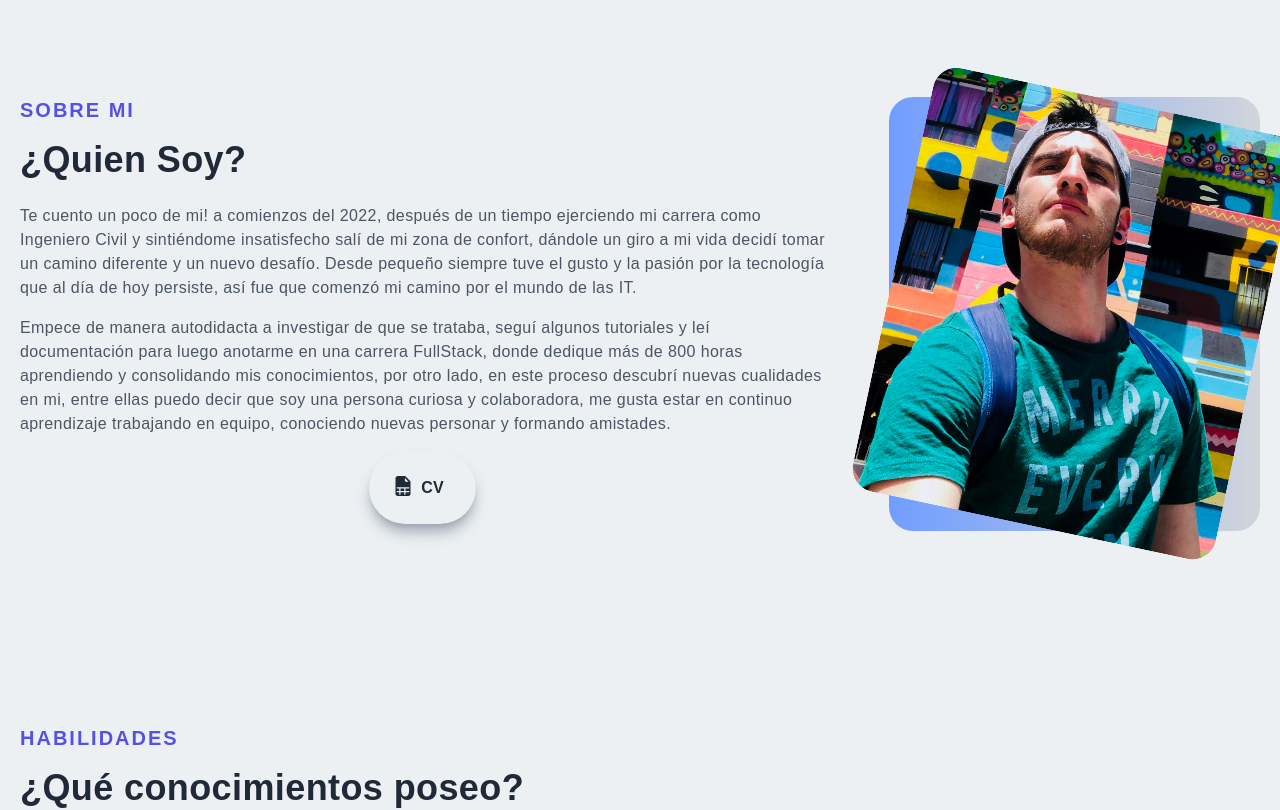
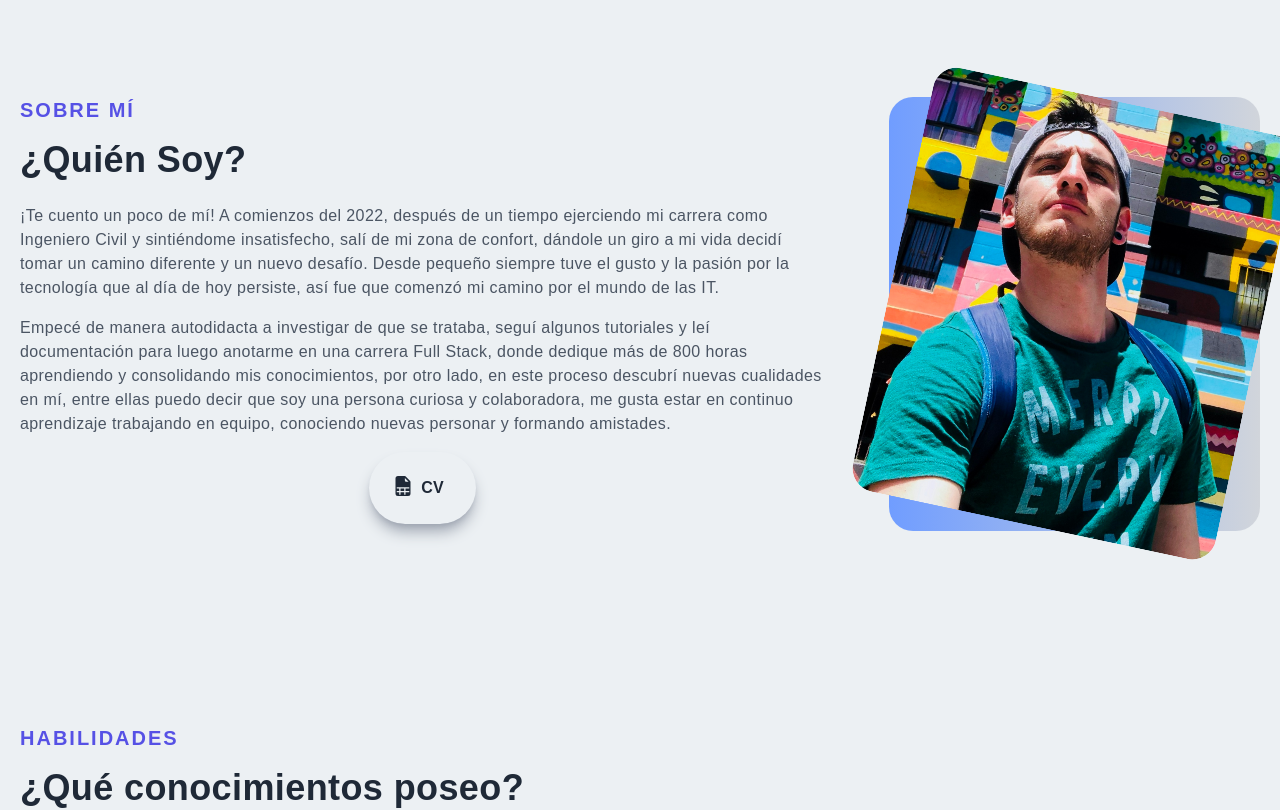
Before and after one commit to RafaMojica/Portfolio-Rafael-Mojica, a Next.js app: page / in a window 1280 px wide. Shown: the part 800-1610 px from the top of the page. Built offline with nearby package versions, Linux system fonts and the light colour scheme.

Commit message:
FIX: Corrección de ortografia

```diff
--- a/common/DescriptionButton.jsx
+++ b/common/DescriptionButton.jsx
@@ -13,7 +13,7 @@ const DescriptionButton = ({frontUrl, backUrl, demoUrl, webUrl}) => {
         <button className="px-8 py-2 mt-8 hover:scale-110 ease-in duration-300">Demo</button>
       </a>
       <a href={webUrl} target="_blank" rel="noreferrer">
-        <button className="px-8 py-2 mt-8 hover:scale-110 ease-in duration-300">Pagina Web</button>
+        <button className="px-8 py-2 mt-8 hover:scale-110 ease-in duration-300">Página Web</button>
       </a>
     </div>
   );
--- a/common/ProjectItem.jsx
+++ b/common/ProjectItem.jsx
@@ -12,7 +12,7 @@ const ProjectItem = ({ project }) => {
         <p className="pb-4 pt-2 text-center">{sumamary}</p>
         <Link className="flex justify-center" href={projectUrl}>
           <p className="px-5 py-2 bg-buttonBgProject font-bold shadow-xl shadow-shodowGrey400 rounded-xl hover:scale-110 ease-in duration-300">
-            Ver mas
+          Ver más
           </p>
         </Link>
       </div>
--- a/components/About.jsx
+++ b/components/About.jsx
@@ -8,22 +8,22 @@ const About = () => {
     <div id="about" className="w-full px-2 flex items-center py-24">
       <div className="max-w-[1240px] m-auto md:grid grid-cols-3 gap-16">
         <div data-aos="zoom-in" className="flex flex-col justify-center col-span-2">
-          <p className="uppercase text-xl tracking-widest text-secondary font-bold">Sobre Mi</p>
-          <h2 className="py-4">¿Quien Soy?</h2>
+          <p className="uppercase text-xl tracking-widest text-secondary font-bold">Sobre Mí</p>
+          <h2 className="py-4">¿Quién Soy?</h2>
           <p className="py-2 text-gray600">
-            Te cuento un poco de mi! a comienzos del 2022, después de un tiempo
+            ¡Te cuento un poco de mí! A comienzos del 2022, después de un tiempo
             ejerciendo mi carrera como Ingeniero Civil y sintiéndome
-            insatisfecho salí de mi zona de confort, dándole un giro a mi vida
+            insatisfecho, salí de mi zona de confort, dándole un giro a mi vida
             decidí tomar un camino diferente y un nuevo desafío. Desde pequeño
             siempre tuve el gusto y la pasión por la tecnología que al día de
             hoy persiste, así fue que comenzó mi camino por el mundo de las IT.
           </p>
           <p className="py-2 text-gray600">
-            Empece de manera autodidacta a investigar de que se trataba, seguí
+            Empecé de manera autodidacta a investigar de que se trataba, seguí
             algunos tutoriales y leí documentación para luego anotarme en una
-            carrera FullStack, donde dedique más de 800 horas aprendiendo y
+            carrera Full Stack, donde dedique más de 800 horas aprendiendo y
             consolidando mis conocimientos, por otro lado, en este proceso
-            descubrí nuevas cualidades en mi, entre ellas puedo decir que soy
+            descubrí nuevas cualidades en mí, entre ellas puedo decir que soy
             una persona curiosa y colaboradora, me gusta estar en continuo
             aprendizaje trabajando en equipo, conociendo nuevas personar y
             formando amistades.
--- a/components/Contact.jsx
+++ b/components/Contact.jsx
@@ -27,7 +27,7 @@ const Contact = () => {
                   />
                 </div>
                 <div className="flex flex-col">
-                  <label className="uppercase text-sm py-2">Telefono</label>
+                  <label className="uppercase text-sm py-2">Teléfono</label>
                   <input
                     className="border-2 rounded-lg p-3 border-gray300"
                     type="number"
```
